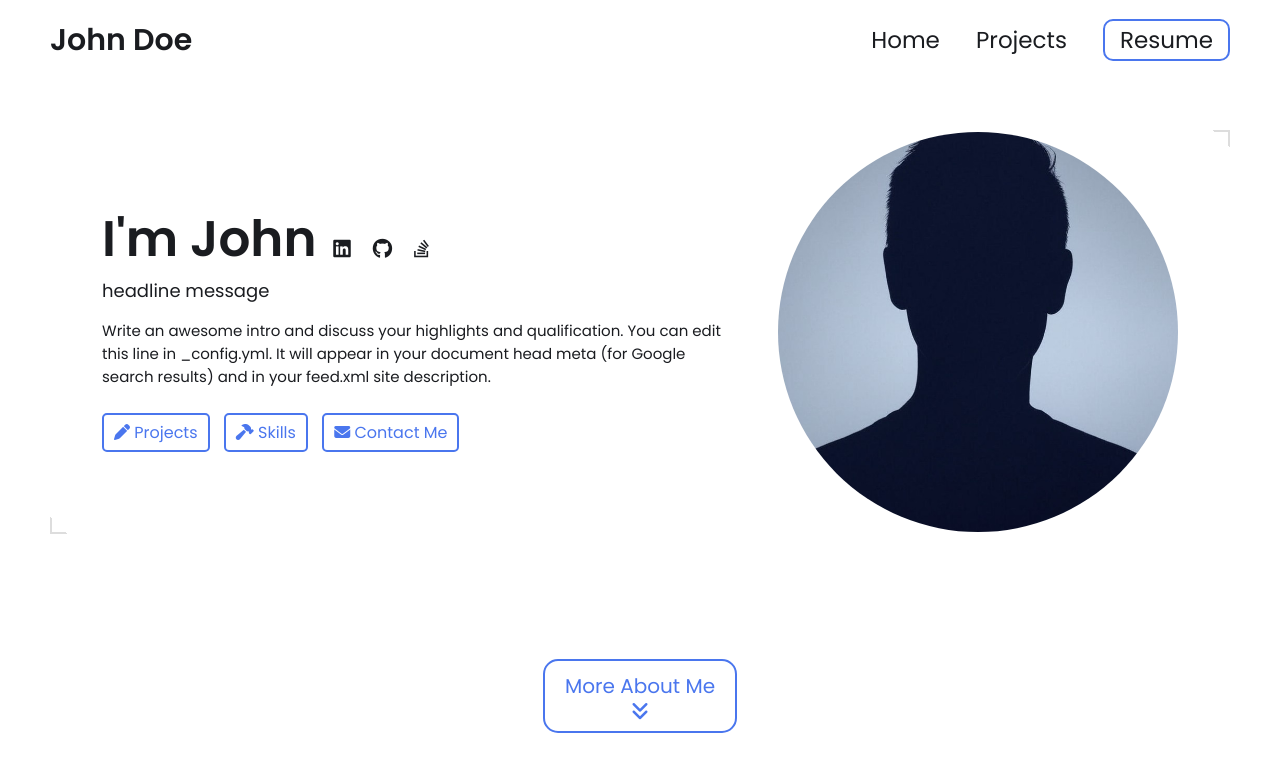
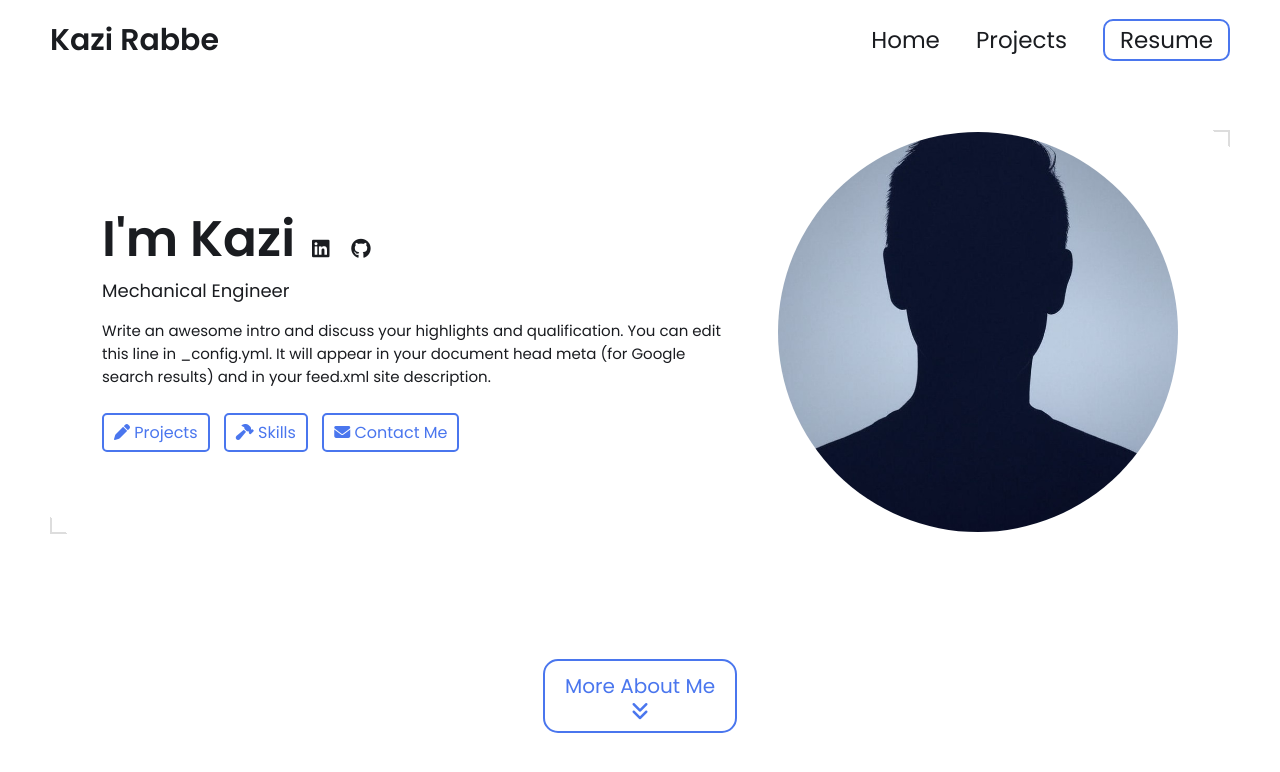
Before and after one commit to kazi-rabbe/kazi-rabbe.github.io, a Jekyll site: the page built from index.html, in a window 1280 px wide and 900 px high. Shown: the top 772 px of the window. Built offline with Jekyll 4.4.1, drawn with Linux system fonts in a browser that asks for light colours.

Commit message:
Update _config.yml

```diff
--- a/_config.yml
+++ b/_config.yml
@@ -7,13 +7,13 @@
 
 # Main Page Setup
 
-title: John Doe's Portfolio # This is what shows up in the tab of the browser
+title: Kazi Rabbe's Portfolio # This is what shows up in the tab of the browser
 
 
 
 # Hero Section
-name: John Doe
-headline: headline message
+name: Kazi Rabbe
+headline: Mechanical Engineer
 description: >- # dont remove this line. this will ignore all new lines until the next section
   Write an awesome intro and discuss your highlights and qualification. You can edit this
   line in _config.yml. It will appear in your document head meta (for
@@ -31,9 +31,9 @@ resume-url: https://drive.google.com/file/d/13Z3duVzh-gguPU5r03oJVEE6rV9rd3DS/vi
 # Set up external links - this will show up as small icons next to your name.
 
 external-links:    # input only your own url slug. The icons with missing entries will not appear.
-  linkedin: test    # https://www.linkedin.com/in/{your url slug}
-  github: leea12    # https://github.com/{your url slug}
-  stackoverflow: test      # https://stackoverflow.com/users/{your url slug}
+  linkedin: kazirabbe    # https://www.linkedin.com/in/{your url slug}
+  github: kazi-rabbe    # https://github.com/{your url slug}
+  stackoverflow:      # https://stackoverflow.com/users/{your url slug}
   medium:            # https://medium.com/@{your url slug}
   x-twitter:   # https://x.com/{your url slug}
   threads:            # https://threads.net/@{your url slug}
```
